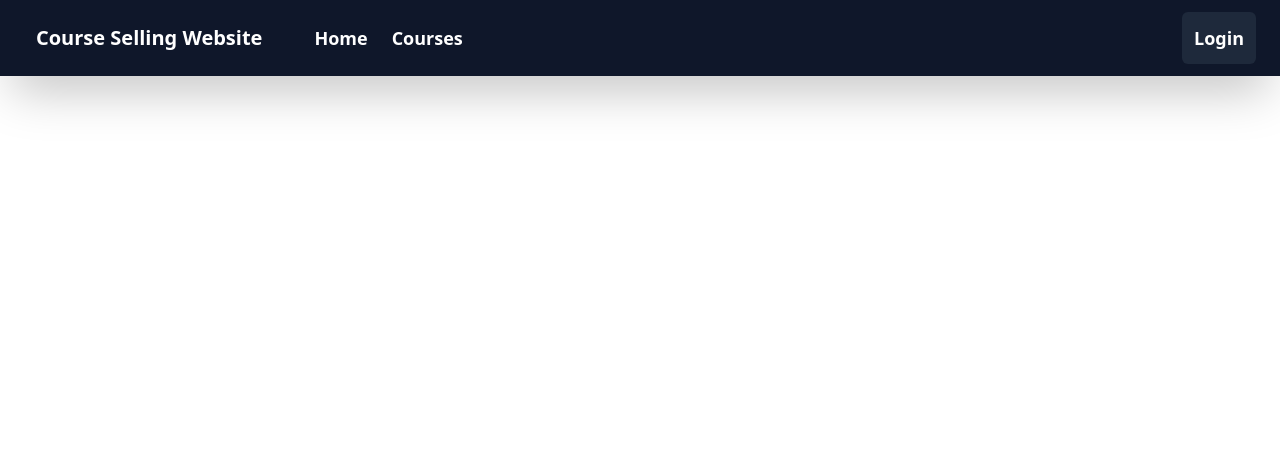
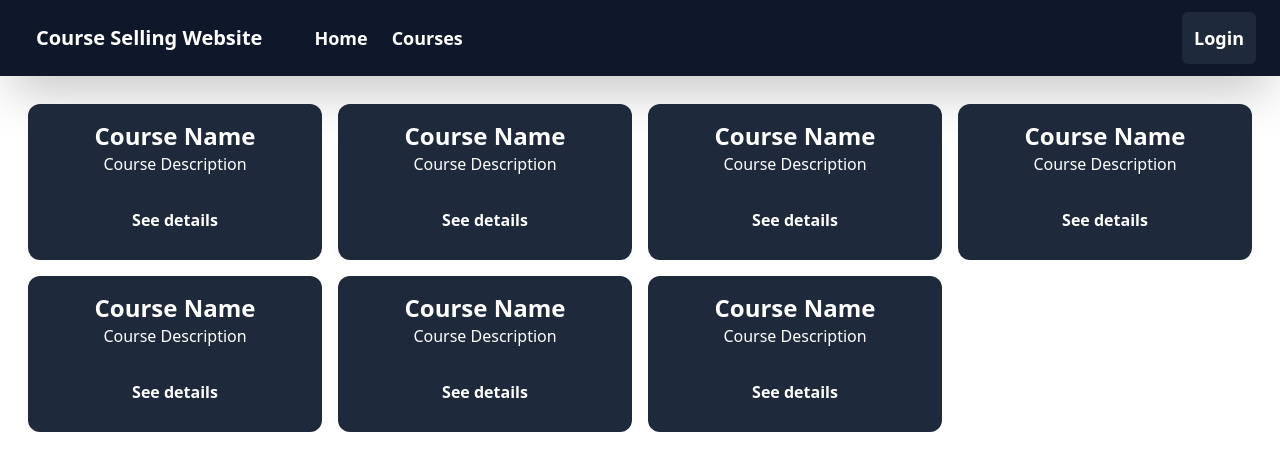
Before and after one commit to tsahil01/Course-Selling-Website, a React (Vite) app in the folder frontend/: page /courses in a window 1280 px wide. Shown: the top 470 px of the page. Built offline with nearby package versions, Linux system fonts and the light colour scheme.

Commit message:
All Courses

```diff
--- /dev/null
+++ b/frontend/src/component/AllCourse.jsx
@@ -0,0 +1,29 @@
+import Navbar from "./Navbar";
+
+export default function Courses(){
+
+    return <>
+        <div className="grid sm:grid-cols-2 md:grid-cols-4 gap-1 sm:gap-2 md:gap-4 sm:p-7 p-4 justify-items-stretch">
+            <EachCourse/>
+            <EachCourse/>
+            <EachCourse/>
+            <EachCourse/>
+            <EachCourse/>
+            <EachCourse/>
+            <EachCourse/>
+
+        </div>
+
+        </>
+}
+
+
+function EachCourse(){
+    return <>
+    <div className="flex flex-col bg-slate-800 text-white p-4  rounded-xl">
+        <div className="flex justify-center font-extrabold text-2xl">Course Name</div>
+        <div className="flex justify-center">Course Description</div>
+        <div className="flex justify-center pt-5 font-extrabold"><button className="hover:bg-slate-700 rounded-md p-3">See details</button></div>
+    </div>
+    </>
+}
--- a/frontend/src/component/Course.jsx
+++ b/frontend/src/component/Course.jsx
@@ -1,5 +1,12 @@
-import Navbar from "./Navbar";
+import React from 'react';
+import { useParams } from 'react-router-dom';
 
-export default function Courses(){
-    return
+export default function Course() {
+  const { cname } = useParams();
+
+  return (
+    <>
+      <h1>Hello {cname}</h1>
+    </>
+  );
 }
--- a/frontend/src/main.jsx
+++ b/frontend/src/main.jsx
@@ -3,36 +3,29 @@ import ReactDOM from 'react-dom/client';
 import './index.css';
 import { BrowserRouter, Route, Routes } from 'react-router-dom';
 import Home from './component/Homepage';
-import Courses from './component/Course';
+import Courses from './component/AllCourse';
 import Navbar from './component/Navbar';
-import Loader from './component/Loader';
 import SignInPage from './component/Signin';
 import SignUpPage from './component/Signup';
+import Course from './component/Course';
+
+function Abc(){
+    return <>
+        <h1>Helloo</h1>
+    </>
+}
 
 ReactDOM.createRoot(document.getElementById('root')).render(
   <BrowserRouter>
+  <Navbar />
     <Routes>
-      <Route
-        path="/"
-        element={
-          <>
-            <Navbar />
-            <Home />
-          </>
-        }
-      ></Route>
-
-      <Route
-        path="/courses"
-        element={
-          <>
-            <Navbar />
-            <Courses />
-          </>
-        }
-      ></Route>
-      <Route path="/signin" element={<SignInPage />}></Route>
-      <Route path="/signup" element={<SignUpPage />}></Route>
+      <Route path="/" element={<Home />}></Route>
+        <Route path="/courses">
+            <Route path='' element={<Courses />}></Route>
+            <Route path=":cname" element = {<Course/>}/>
+        </Route>
+        <Route path="/signin" element={<SignInPage />}/>
+        <Route path="/signup" element={<SignUpPage />}/>
     </Routes>
   </BrowserRouter>
 );
```
